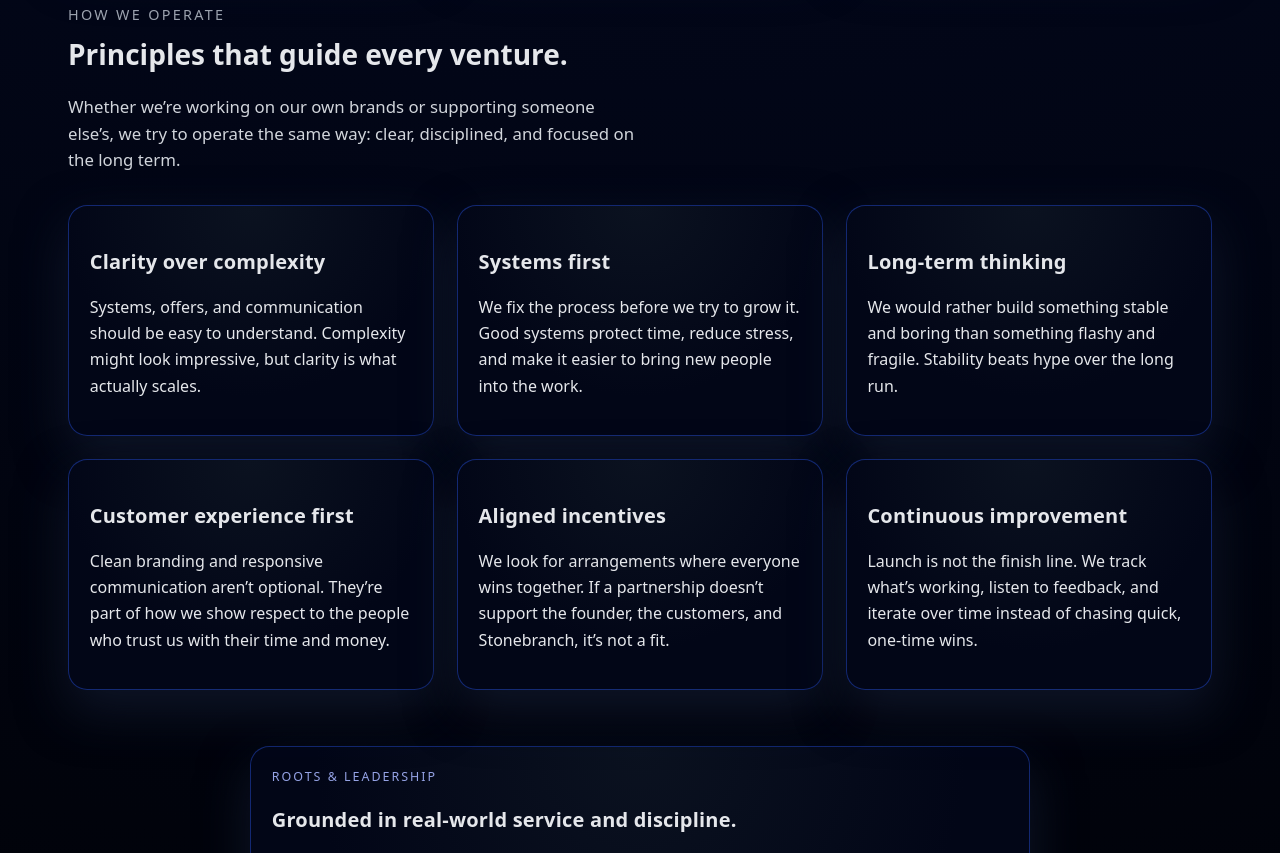
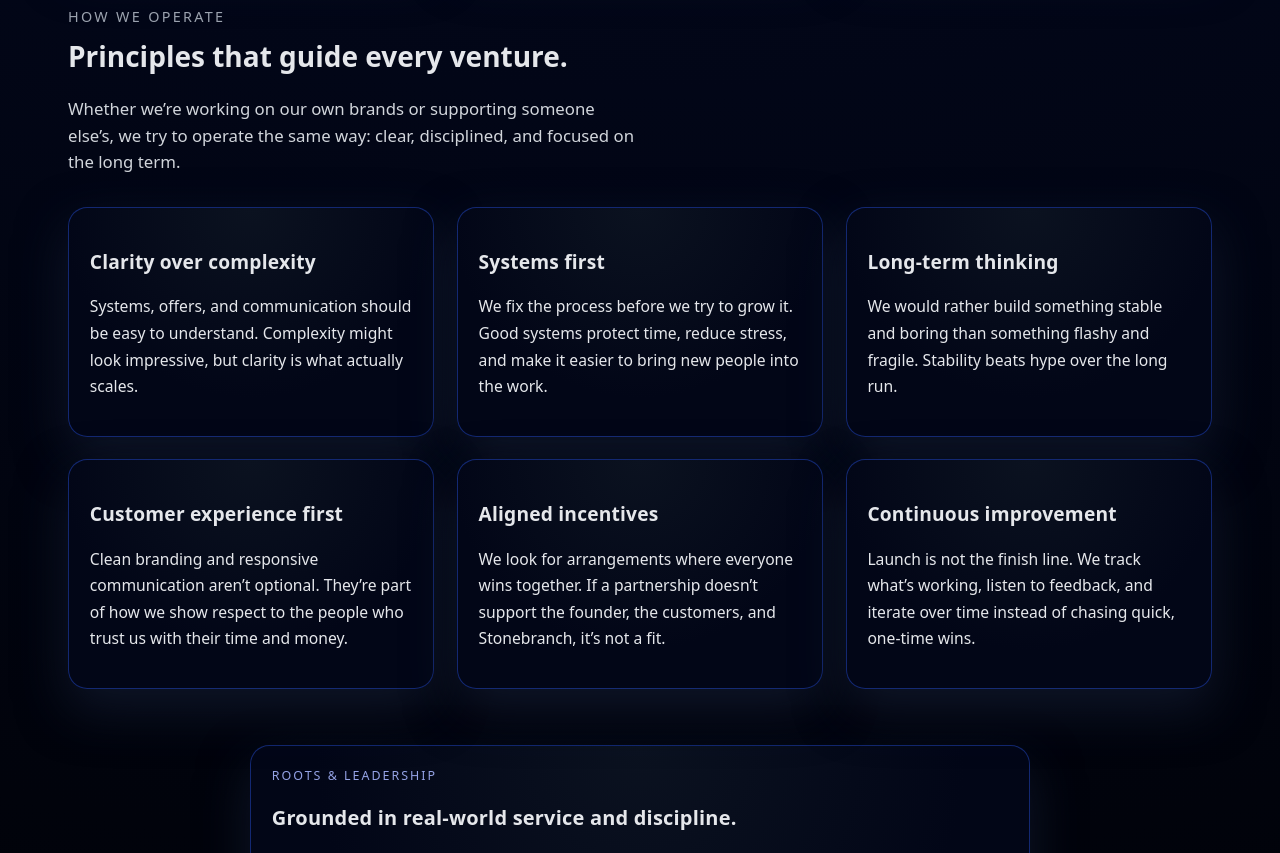
Before and after one commit to StonebranchDevs/stonebranchcapital, a plain HTML site: page about.html in a window 1280 px wide. Shown: the part 1807-2660 px from the top of the page. Drawn offline with Linux system fonts and the light colour scheme.

Commit message:
Update style.css

```diff
--- a/style.css
+++ b/style.css
@@ -528,6 +528,9 @@ body {
 .section-band {
   padding-top: 3.2rem;
   padding-bottom: 3.2rem;
+  background: radial-gradient(circle at top, #0b1025 0, #020617 70%);
+  border-top: 1px solid rgba(30, 64, 175, 0.6);
+  border-bottom: 1px solid rgba(30, 64, 175, 0.6);
 }
 
 .about-two-col {
@@ -564,3 +567,13 @@ body.about-page .section:first-of-type .section-subtitle {
   font-size: 1.05rem;
   max-width: 42rem;
 }
+/* Operating principles emphasis */
+.section:nth-of-type(4) .card-title {
+  font-size: 1.2rem;
+  margin-bottom: 0.6rem;
+}
+
+.section:nth-of-type(4) .card-body {
+  font-size: 0.98rem;
+  line-height: 1.7;
+}
```
